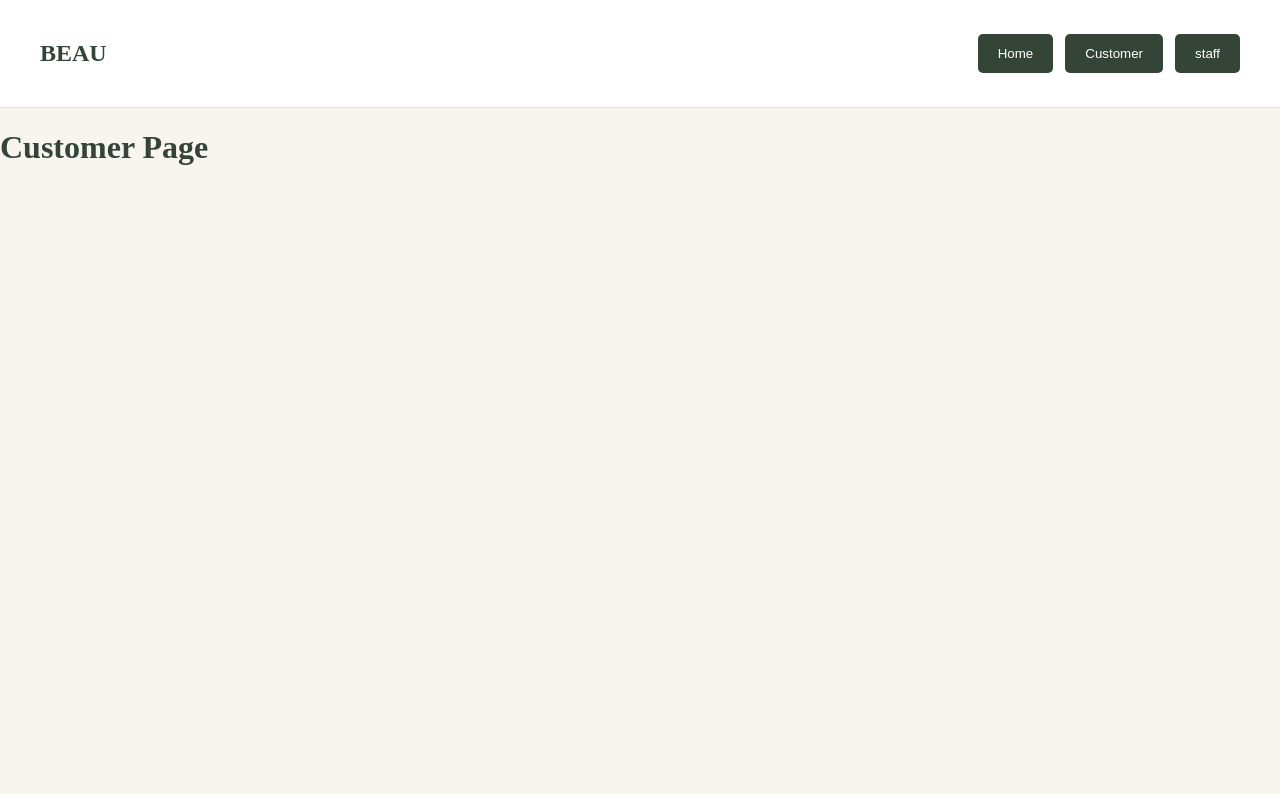
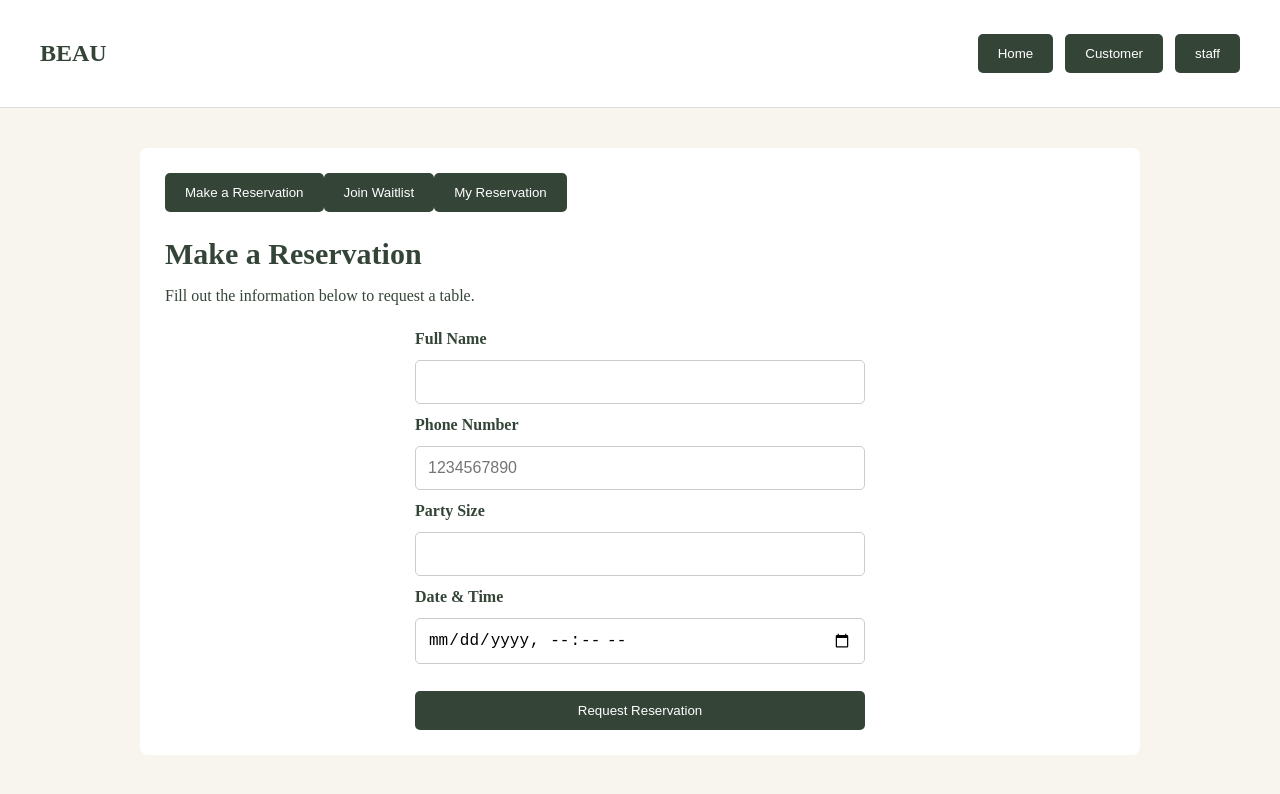
Before and after one commit to DanyaLeyva/restaurant-reservation-queue-management-system, a React app in the folder frontend/: page / in a window 1280 px wide. Both pictures are taken after a click on the button "Customer". Shown: the top 794 px of the page. Built offline with nearby package versions, Linux system fonts and the light colour scheme; the HTML template or start-up script is replaced by a standard one.

Commit message:
Build consumer reservation and waitlist fronend

```diff
--- a/frontend/src/App.css
+++ b/frontend/src/App.css
@@ -87,3 +87,36 @@ button:disabled {
     font-size: 28px;
   }
 }
+
+.customer-page h1 {
+  font-size: 30px;
+  margin-bottom: 10px;
+}
+
+.customer-page p {
+  margin-bottom: 25px;
+}
+
+.customer-page form{
+  display: flex;
+  flex-direction: column;
+  gap: 12px;
+  max-width: 450px;
+  margin: 0 auto;
+  text-align: left;
+}
+
+.customer-page label{
+  font-weight:  bold;
+}
+
+.customer-page input{
+  padding: 12px;
+  border: 1px solid #ccc;
+  border-radius: 5px;
+  font-size: 16px;
+}
+
+.customer-page form button{
+  margin-top: 15px;
+}
--- a/frontend/src/App.jsx
+++ b/frontend/src/App.jsx
@@ -5,9 +5,6 @@
 // TODO (Danya): Connect CustomerPage.jsx and StaffPage.jsx
 // TODO (Danya): Add a way to choose between Customer and Staff views
 import { useState } from 'react'
-import heroImg from './assets/hero.png'
-import reactLogo from './assets/react.svg'
-import viteLogo from './assets/vite.svg'
 import './App.css'
 import CustomerPage from './CustomerPage'
 import StaffPage from './StaffPage'
--- a/frontend/src/CustomerPage.jsx
+++ b/frontend/src/CustomerPage.jsx
@@ -2,7 +2,27 @@
 // Owner: Danya Leyva
 // Customer side
 
+import { useState } from "react";
+
 function CustomerPage() {
+  const [reservation, setReservation] = useState({
+    customer_name: "",
+    customer_phone: "",
+    party_size: "",
+    reservation_time: "",
+  });
+
+  const [activeTab, setActiveTab] = useState("reservation");
+
+  const [waitlist, setWaitlist] = useState({
+    customer_name: "",
+    customer_phone: "",
+    party_size: "",
+  });
+
+  const [searchPhone, setSearchPhone] = useState("");
+  const [myReservation, setMyReservation] = useState([]);
+  const [lookupMessage, setLookupMessage] = useState("");
 
   // Use these exact field names:
   // customer_name
@@ -10,19 +30,175 @@ function CustomerPage() {
   // party_size
   // reservation_time
 
+  function handleChange(event) {
+    const { name, value } = event.target;
+
+    setReservation({
+      ...reservation,
+      [name]: name === "party_size" ? value.replace(/^0+/, "") : value,
+    });
+  }
   // TODO (Danya): Create the reservation form
   // POST /api/reservations
+  function handleSubmit(event) {
+    event.preventDefault();
+    console.log("Reservation:", reservation);
+    alert("Reservation form submitted (demo only).");
+  }
+
+  function handleWaitlistChange(event) {
+    const { name, value } = event.target;
+
+    setWaitlist({
+      ...waitlist,
+      [name]: name === "party_size" ? Number(value) : value,
+    });
+  }
+
+  function handleWaitlistSubmit(event) {
+    event.preventDefault();
+
+    console.log("waitlist:", waitlist);
+    alert("Waitlist form submitted (demo only).");
+  }
 
   // TODO (Danya): Display the customer's reservations
   // GET /api/reservations?customer_phone=...
+  return (
+    <section className="customer-page">
+      <div className="customer-tabs">
+        <button type="button" onClick={() => setActiveTab("reservation")}>
+          Make a Reservation
+        </button>
 
-  // TODO (Danya): Allow the customer to cancel a reservation
-  // PATCH /api/reservations/<reservation_id>/cancel
+        <button type="button" onClick={() => setActiveTab("waitlist")}>
+          Join Waitlist
+        </button>
 
-  // TODO (Danya): Create the form for joining the waitlist
-  // POST /api/waitlist
+        <button type="button" onClick={() => setActiveTab("my-reservation")}>
+          My Reservation
+        </button>
+      </div>
 
-  return <h1>Customer Page</h1>
+      {activeTab === "reservation" && (
+        <div>
+          <h1>Make a Reservation</h1>
+          <p>Fill out the information below to request a table.</p>
+          <form onSubmit={handleSubmit}>
+            <label htmlFor="customer_name">Full Name</label>
+            <input
+              id="customer_name"
+              type="text"
+              name="customer_name"
+              value={reservation.customer_name}
+              onChange={handleChange}
+              required
+            />
+
+            <label htmlFor="customer_phone">Phone Number</label>
+            <input
+              id="customer_phone"
+              type="tel"
+              name="customer_phone"
+              inputMode="numeric"
+              maxLength={10}
+              pattern="[1-9]{10}"
+              title="Enter a 10-digit phone number"
+              placeholder="1234567890"
+              value={reservation.customer_phone}
+              onChange={(event) => {
+                const value = event.target.value.replace(/\D/g, "");
+                setReservation({
+                  ...reservation,
+                  customer_phone: value,
+                });
+              }}
+              required
+            />
+
+            <label htmlFor="party_size">Party Size</label>
+            <input
+              id="party_size"
+              type="text"
+              inputMode="numeric"
+              name="party_size"
+              value={reservation.party_size}
+              onChange={handleChange}
+              pattern="[1-9][0-9]*"
+              title="Enter a whole number greater than zero"
+              required
+            />
+
+            <label htmlFor="reservation_time">Date & Time</label>
+            <input
+              id="reservation_time"
+              type="datetime-local"
+              name="reservation_time"
+              value={reservation.reservation_time}
+              onChange={handleChange}
+              required
+            />
+
+            <button type="submit"> Request Reservation</button>
+          </form>
+        </div>
+      )}
+      {activeTab === "waitlist" && (
+        <div>
+          <h1>Join Waitlist</h1>
+          <p>Enter your information to join our waitlist.</p>
+
+          <form onSubmit={handleWaitlistSubmit}>
+            <label htmlFor="waitlist_name">Full Name</label>
+            <input
+              id="waitlist_name"
+              type="text"
+              name="customer_name"
+              value={waitlist.customer_name}
+              onChange={handleWaitlistChange}
+              required
+            />
+
+            <label htmlFor="waitlist_phone">Phone Number</label>
+            <input
+              id="waitlist_phone"
+              type="tel"
+              name="customer_phone"
+              inputMode="numeric"
+              maxLength={10}
+              pattern="[0-9]{10}"
+              title="Enter a 10-digit phone number"
+              placeholder="1234567890"
+              value={waitlist.customer_phone}
+              onChange={(event) => {
+                const value = event.target.value.replace(/\D/g, "");
+                setWaitlist({
+                  ...waitlist,
+                  customer_phone: value,
+                });
+              }}
+              required
+            />
+
+            <label htmlFor="waitlist_party_size">Party Size</label>
+            <input
+              id="waitlist_party_size"
+              type="number"
+              inputMode="numeric"
+              name="party_size"
+              value={waitlist.party_size}
+              onChange={handleWaitlistChange}
+              pattern="[1-9][0-9]*"
+              title="Enter a whole number greater than zero"
+              required
+            />
+
+            <button type="submit">Join Waitlist</button>
+          </form>
+        </div>
+      )}
+    </section>
+  );
 }
 
-export default CustomerPage
+export default CustomerPage;
```
